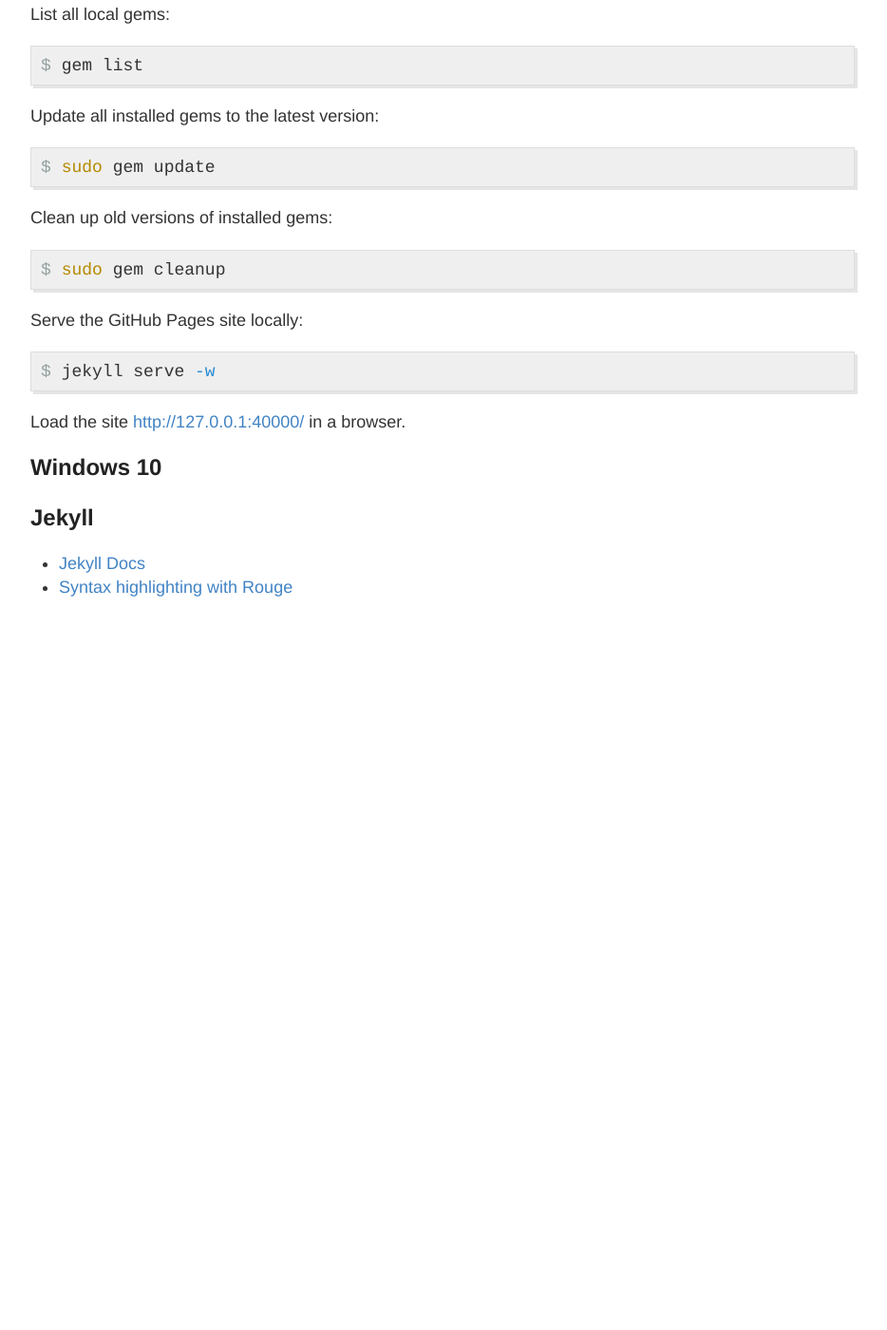
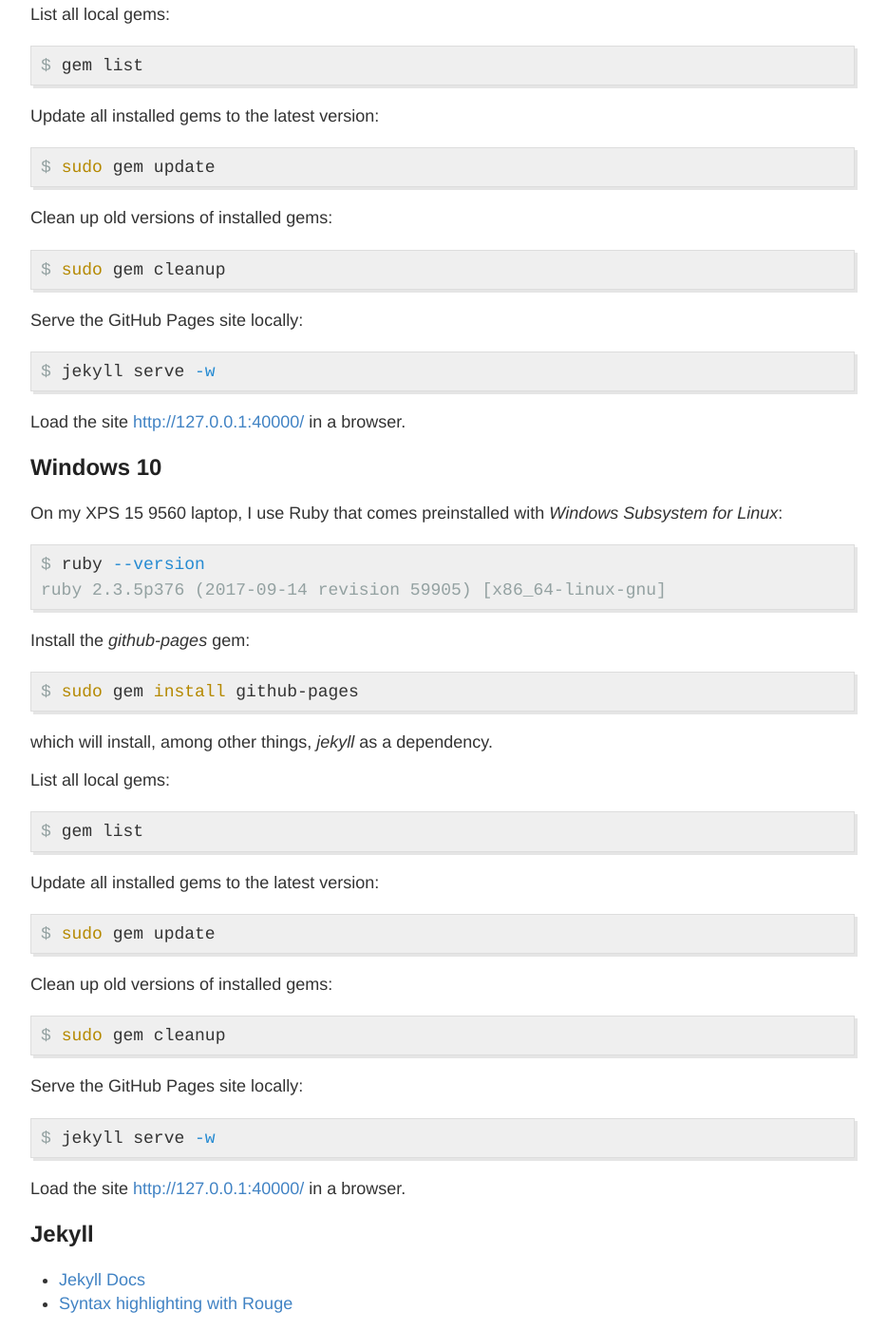
Before and after one commit to shawfdong/shawfdong.github.io, a Jekyll site: the page built from _posts/2017-2-6-jekyll.md, in a window 1280 px wide and 1400 px high, scrolled down 680 px. Shown: the whole window at 95% size, without its empty margins (174-1108 px from the left). Built offline with Jekyll 4.4.1, drawn with Linux system fonts in a browser that asks for light colours; before the commit the page ends 1326 px from its top, so only the background shows below that.

Commit message:
jekyll windows

```diff
--- a/_posts/2017-2-6-jekyll.md
+++ b/_posts/2017-2-6-jekyll.md
@@ -42,6 +42,39 @@ $ jekyll serve -w
 Load the site [http://127.0.0.1:40000/](http://127.0.0.1:40000/) in a browser.
 
 ## Windows 10
+On my XPS 15 9560 laptop, I use Ruby that comes preinstalled with *Windows Subsystem for Linux*:
+{% highlight shell_session %}
+$ ruby --version
+ruby 2.3.5p376 (2017-09-14 revision 59905) [x86_64-linux-gnu]
+{% endhighlight %}
+
+Install the *github-pages* gem:
+{% highlight shell_session %}
+$ sudo gem install github-pages
+{% endhighlight %}
+which will install, among other things, *jekyll* as a dependency.
+
+List all local gems:
+{% highlight shell_session %}
+$ gem list
+{% endhighlight %}
+
+Update all installed gems to the latest version:
+{% highlight shell_session %}
+$ sudo gem update
+{% endhighlight %}
+
+Clean up old versions of installed gems:
+{% highlight shell_session %}
+$ sudo gem cleanup
+{% endhighlight %}
+
+Serve the GitHub Pages site locally:
+{% highlight shell_session %}
+$ jekyll serve -w
+{% endhighlight %}
+
+Load the site [http://127.0.0.1:40000/](http://127.0.0.1:40000/) in a browser.
 
 ## Jekyll
 * [Jekyll Docs](https://jekyllrb.com/docs/home/)
```
Also changed, not shown: _posts/2017-7-13-ansible.md (+1 -1 lines), _posts/2017-7-14-tentakel.md (+1 -1 lines).
